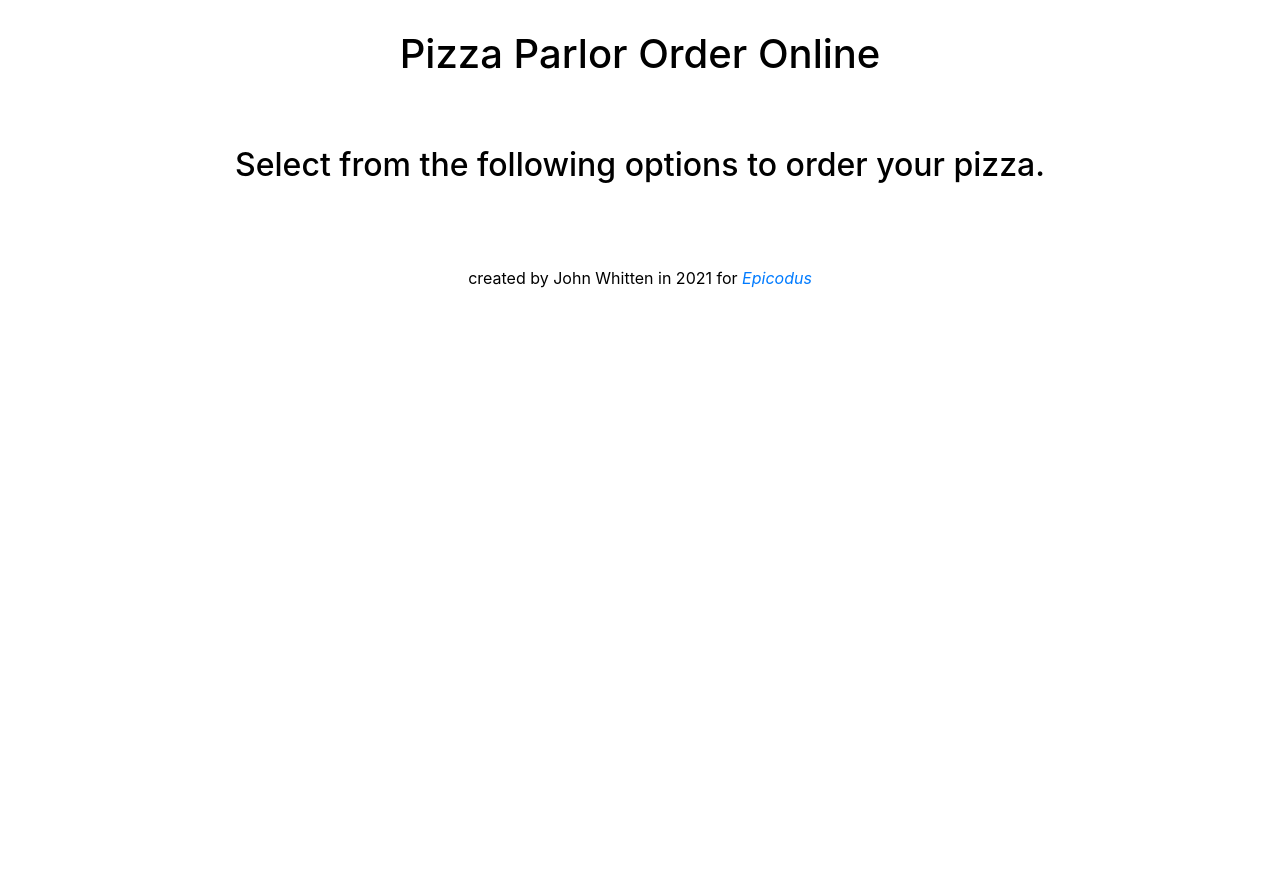
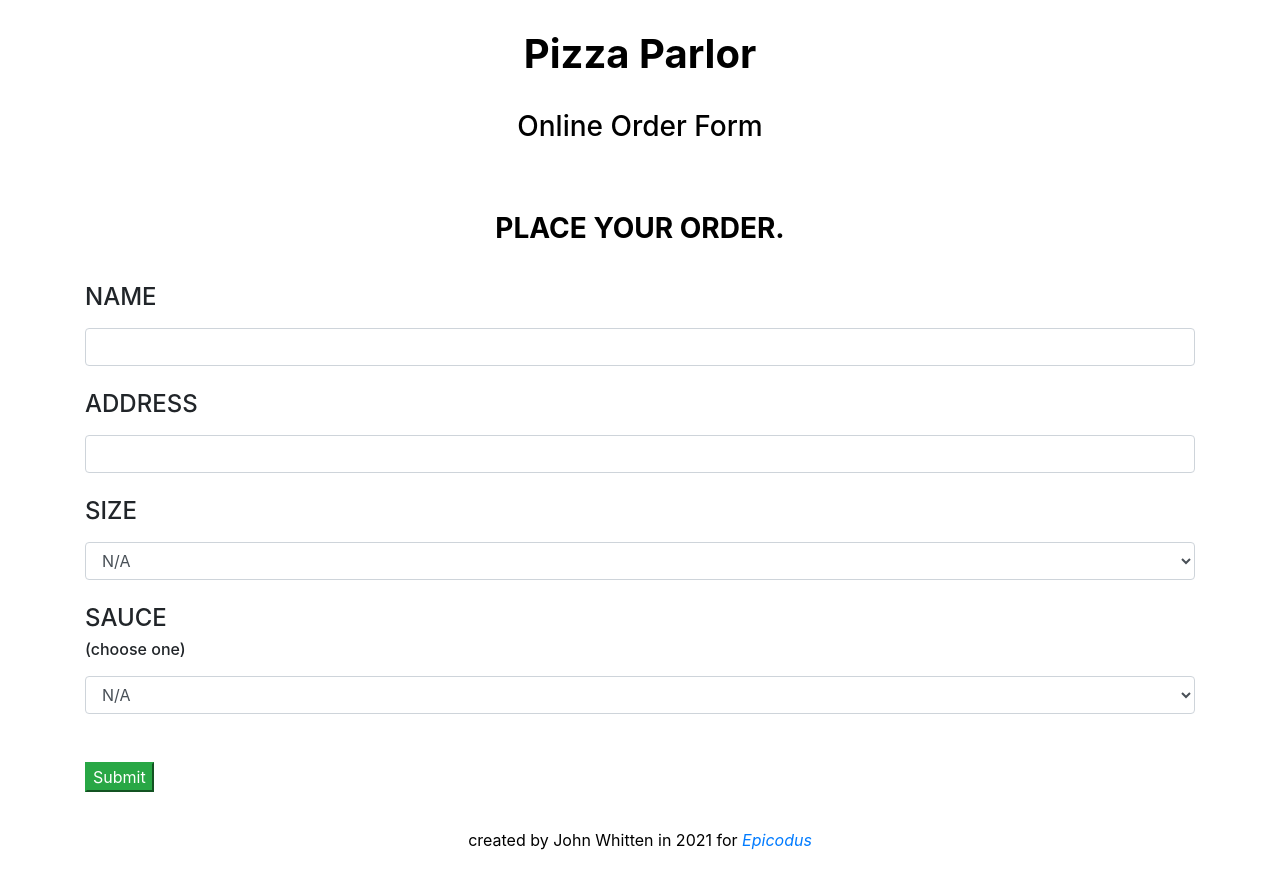
Before and after one commit to johnwhittenstudio/project-4, a plain HTML site: page index.html in a window 1280 px wide. Before the commit the page ends 800 px from the top, so only its background shows below. Drawn offline with Linux system fonts and the light colour scheme.

Commit message:
update html with forms

```diff
--- a/index.html
+++ b/index.html
@@ -9,15 +9,41 @@
 </head>
 <body>
   <div class="header1">
-    <h1>Pizza Parlor Order Online</h1>
-  </div>
-  <div class="header2">
-    <h2>Select from the following options to order your pizza.</h2>
+    <h1><strong>Pizza Parlor</strong></h1>
+    <br>
+    <h3>Online Order Form</h3>
   </div>
   <div class="container">
-
-    <br>
-
+  <div class="header2">
+    <h3><strong>PLACE YOUR ORDER.</strong></h3>
+  </div>
+  <div class="form-group">
+    <form id="pizza-order-form">
+      <label for="new-first-name"><h4>NAME</h4></label>
+      <input type="text" class="form-control" id="new-name">
+      <br>
+      <label for="new-address"><h4>ADDRESS</h4></label>
+      <input type="text" class="form-control" id="new-address">
+      <br>
+      <label for="size"><h4>SIZE</h4></label>
+        <select class="form-control" id="new-size" name="size">
+          <option value="">N/A</option>
+          <option value="SM">Small</option>
+          <option value="MD">Medium</option>
+          <option value="LG">Large</option>
+          <option value="XL">Extra Large</option>
+        </select>
+      <br>
+      <label for="toppings"><h4>SAUCE</h4><h6>(choose one)</h6></label>
+        <select class="form-control" id="new-toppings" name="toppings">
+          <option value="">N/A</option>
+          <option value="MA">Marinara</option>
+          <option value="GA">Garlic Cream</option>
+          <option value="PE">Pesto Basil</option>
+        </select>
+      <br>
+      <button type="submit" class="btn-success mt-4 mb-3">Submit</button>
+    </form>
   </div>
   <div class="footer">
     <p>created by John Whitten in 2021 for <a href="https://www.epicodus.com/"> <em>Epicodus</em></a></p>
```
